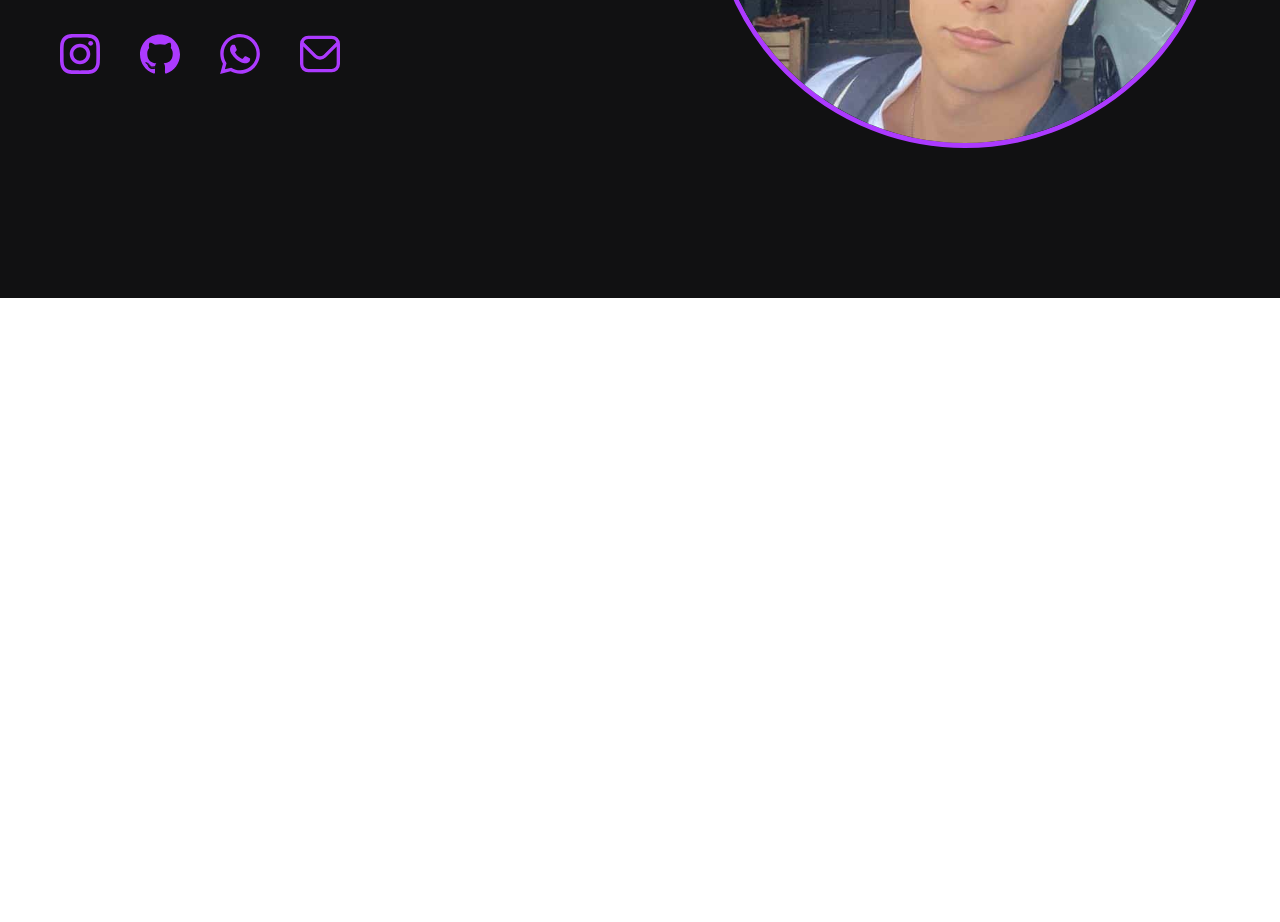
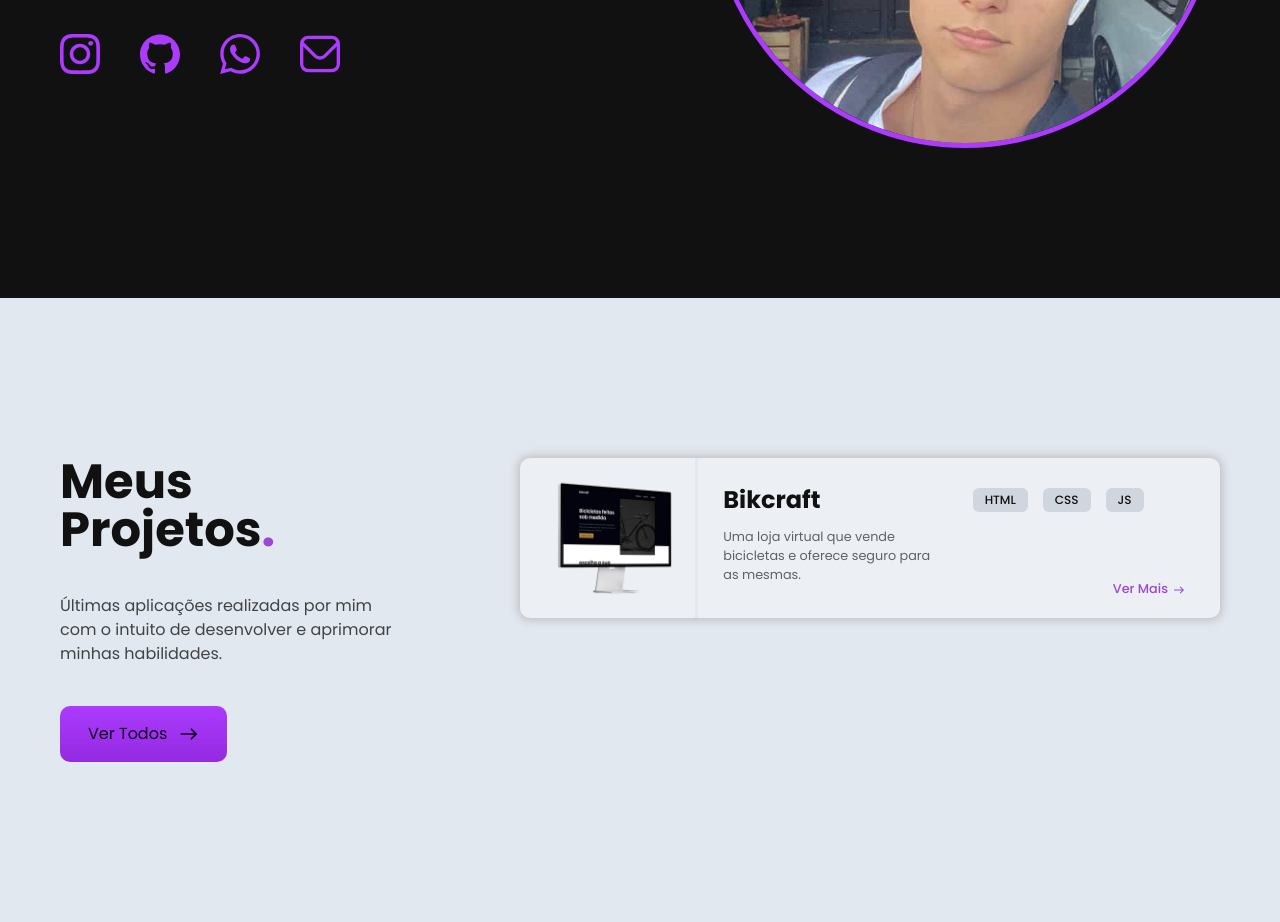
Before and after one commit to MelloNickolas/Portfolio, a plain HTML site: page index.html in a window 1280 px wide. Shown: the part 630-1552 px from the top of the page. Before the commit the page ends 928 px from the top, so only its background shows below. Drawn offline with nearby package versions, Linux system fonts and the light colour scheme.

Commit message:
Card-finished
Css card finishes, needs media quere to mobile

```diff
--- a/css/pages/home.css
+++ b/css/pages/home.css
@@ -1,29 +1,29 @@
-.sobre-bg{
+.sobre-bg {
   background-color: var(--cor-n0);
   padding: 20vh 0;
 }
 
-.sobre{
+.sobre {
   padding: 0 60px;
   display: grid;
   grid-template-columns: 1fr 1fr;
   gap: 0px 140px;
 }
 
-.sobre-conteudo{
+.sobre-conteudo {
   display: flex;
   flex-direction: column;
   gap: 60px;
   align-items: flex-start;
 }
 
-.sobre-conteudo h1{
+.sobre-conteudo h1 {
   display: inline-block;
   font: 800 4rem/1 "Poppins", sans-serif;
   position: relative;
 }
 
-.sobre-conteudo h1::after{
+.sobre-conteudo h1::after {
   content: "";
   display: block;
   height: 5px;
@@ -40,19 +40,19 @@
 }
 
 /* Social Medias */
-.social-media ul{
+.social-media ul {
   display: flex;
   gap: 40px;
 
 }
 
-.social-media ul svg{
+.social-media ul svg {
   height: 40px;
   width: 40px;
   fill: #AC3AFF;
 }
 
-.social-media ul svg:hover{
+.social-media ul svg:hover {
   opacity: 0.5;
 }
 
@@ -71,20 +71,23 @@
   width: 100%;
   border-radius: 50%;
   object-fit: cover;
-  border: solid 5px #AC3AFF ;
+  border: solid 5px #AC3AFF;
 }
 
 /* Diminuir tamanho dos elementos */
-@media(max-width: 1200px){
-  .sobre-conteudo{
+@media(max-width: 1200px) {
+  .sobre-conteudo {
     gap: 40px;
   }
-  .sobre-conteudo h1{
+
+  .sobre-conteudo h1 {
     font-size: 3rem;
   }
-  .sobre-conteudo p{
+
+  .sobre-conteudo p {
     font-size: 1rem;
   }
+
   .sobre-foto {
     height: 400px;
     width: 400px;
@@ -92,10 +95,11 @@
 }
 
 /* Colocar todos os elementos em apenas uma coluna*/
-@media(max-width: 960px){
+@media(max-width: 960px) {
   .sobre-bg {
     padding: 15vh 0vh;
   }
+
   .sobre {
     display: flex;
     flex-direction: column-reverse;
@@ -106,42 +110,171 @@
 }
 
 /* Diminui os conteúdos para nao estourar o container*/
-@media(max-width: 600px){
-  .sobre-foto{
+@media(max-width: 600px) {
+  .sobre-foto {
     height: 300px;
     width: 300px;
   }
-  .sobre-conteudo h1{
+
+  .sobre-conteudo h1 {
     font-size: 2.5rem;
   }
-  .sobre-conteudo p{
+
+  .sobre-conteudo p {
     font-size: 0.75rem;
   }
 }
 
 /* Adaptação dos componentes para o mobile  */
-@media(max-width: 450px){
-  .sobre-bg{
+@media(max-width: 450px) {
+  .sobre-bg {
     padding: 10vh 0;
   }
-  .sobre{
+
+  .sobre {
     gap: 75px;
   }
-  .sobre-foto{
+
+  .sobre-foto {
     height: 220px;
     width: 220px;
   }
-  .sobre-conteudo h1{
+
+  .sobre-conteudo h1 {
     font-size: 2rem;
   }
-  .sobre-conteudo p{
+
+  .sobre-conteudo p {
     font-size: 0.7rem;
   }
-  .social-media ul{
+
+  .social-media ul {
     gap: 30px;
   }
-  .social-media ul svg{
+
+  .social-media ul svg {
     height: 30px;
     width: 30px;
   }
 }
+
+
+
+
+
+/* PARTE DOS MEUS PROJETOS */
+
+.projeto-bg {
+  background-color: var(--cor-n9);
+  padding: 20vh 0;
+}
+
+.projeto {
+  width: 100%;
+  padding: 0 60px;
+  display: flex;
+  justify-content: space-between;
+  gap: 10px;
+}
+
+.projeto-conteudo {
+  display: flex;
+  flex-direction: column;
+  gap: 40px;
+  justify-content: flex-start;
+  align-items: flex-start;
+  margin-right: 100px;
+}
+
+.projeto-conteudo h1 {
+  font: 700 3rem/1 "Poppins", sans-serif;
+}
+
+.projeto-conteudo p {
+  font: 400 1rem/1.5 "Poppins", sans-serif;
+}
+
+.card {
+  display: grid;
+  grid-template-columns: 4fr 7fr 6fr;
+  width: 700px;
+  background-color: var(--cor-n10);
+  padding: 20px 35px;
+  box-sizing: border-box;
+  border-radius: 10px;
+  box-shadow: 0px 0px 10px 2px #bdbdbd;
+}
+
+.card-image {
+  display: flex;
+  justify-content: flex-start;
+  align-items: center;
+  height: 120px;
+  width: 120px;
+  position: relative;
+}
+.card-image::after {
+  content: '';
+  position: absolute;
+  top: -20px;
+  width: 3px;
+  left: 140px;
+  height: 160px;
+  background-color: var(--cor-n9);
+}
+
+.card-image img {
+  width: 120px;
+  height: 120px;
+}
+.card-desc {
+  display: block;
+  padding: 10px 20px;
+}
+.card-desc h2{
+  font: 700 1.5rem/1 "Poppins", sans-serif;
+}
+.card-desc p {
+  margin-top: 15px;
+  font: 400 0.8rem/1.5 "Poppins", sans-serif;
+}
+
+.card-habilidades{
+  display: flex;
+  margin-top: 10px;
+  margin-left: 10px;
+  flex-direction: column;
+  justify-content: space-between;
+}
+.habilidades{
+  display: flex;
+  gap: 15px;
+  flex-wrap: wrap;
+}
+.habilidades p{
+  font: 500 0.75rem/1 "Poppins", sans-serif;
+  text-transform: uppercase;
+  color: var(--cor-n0);
+  background-color: var(--cor-n8);
+  padding: 6px 12px;
+  border-radius: 6px;
+}
+
+.card a{
+  padding: 2px 0px;
+  display: flex;
+  align-self: flex-end;
+  align-items: center;
+  font: 500 0.8rem/1 "Poppins", sans-serif;
+  gap: 5px;
+  color: var(--cor-p9);
+}
+.card a svg{
+  height: 12px;
+  width: 12px;
+  fill: var(--cor-p9);
+}
+
+.card a:hover{
+  opacity: 0.6;
+}
--- a/index.html
+++ b/index.html
@@ -132,6 +132,50 @@
     </div>
   </main>
 
+  <article class="projeto-bg" aria-label="meus-projetos">
+    <div class="projeto container">
+      <div class="projeto-conteudo">
+        <h1 class="cor-n0">Meus Projetos<span class="cor-p9">.</span></h1>
+        <p class="cor-n3">Últimas aplicações realizadas por mim com o intuito de desenvolver e aprimorar minhas habilidades.</p>
+        <a href="" class="btn">
+          <p>Ver Todos</p>
+          <!-- Icon Arrow-->
+          <svg xmlns="http://www.w3.org/2000/svg" height="20px" viewBox="0 -960 960 960" width="20px">
+            <path d="m600-200-57-56 184-184H80v-80h647L544-704l56-56 280 280-280 280Z" />
+          </svg>
+        </a>
+      </div>
+
+      <div class="projeto-cards">
+        <div class="card">
+          <div class="card-image">
+            <img src="./imgs/projetos/bikcraft-aside.png" alt="Projeto Bikcraft" height="500px" width="500px">
+          </div>
+          <div class="card-desc">
+            <h2 class="cor-n0">Bikcraft</h2>
+            <p class="cor-n4">Uma loja virtual que vende bicicletas e oferece seguro para as mesmas.</p>
+          </div>
+          <div class="card-habilidades">
+            <div class="habilidades">
+              <p>html</p>
+              <p>css</p>
+              <p>js</p>
+            </div>
+            <a href="">
+              <p>Ver Mais</p>
+              <svg xmlns="http://www.w3.org/2000/svg" height="20px" viewBox="0 -960 960 960" width="20px">
+                <path d="m600-200-57-56 184-184H80v-80h647L544-704l56-56 280 280-280 280Z" />
+              </svg>
+            </a>
+          </div>
+        </div>
+
+
+      </div>
+    </div>
+  </article>
+
+
 
 </body>
 
```
Also changed, not shown: imgs/projetos/bikcraft-aside.png (added), imgs/projetos/bikcraft.png (added).
